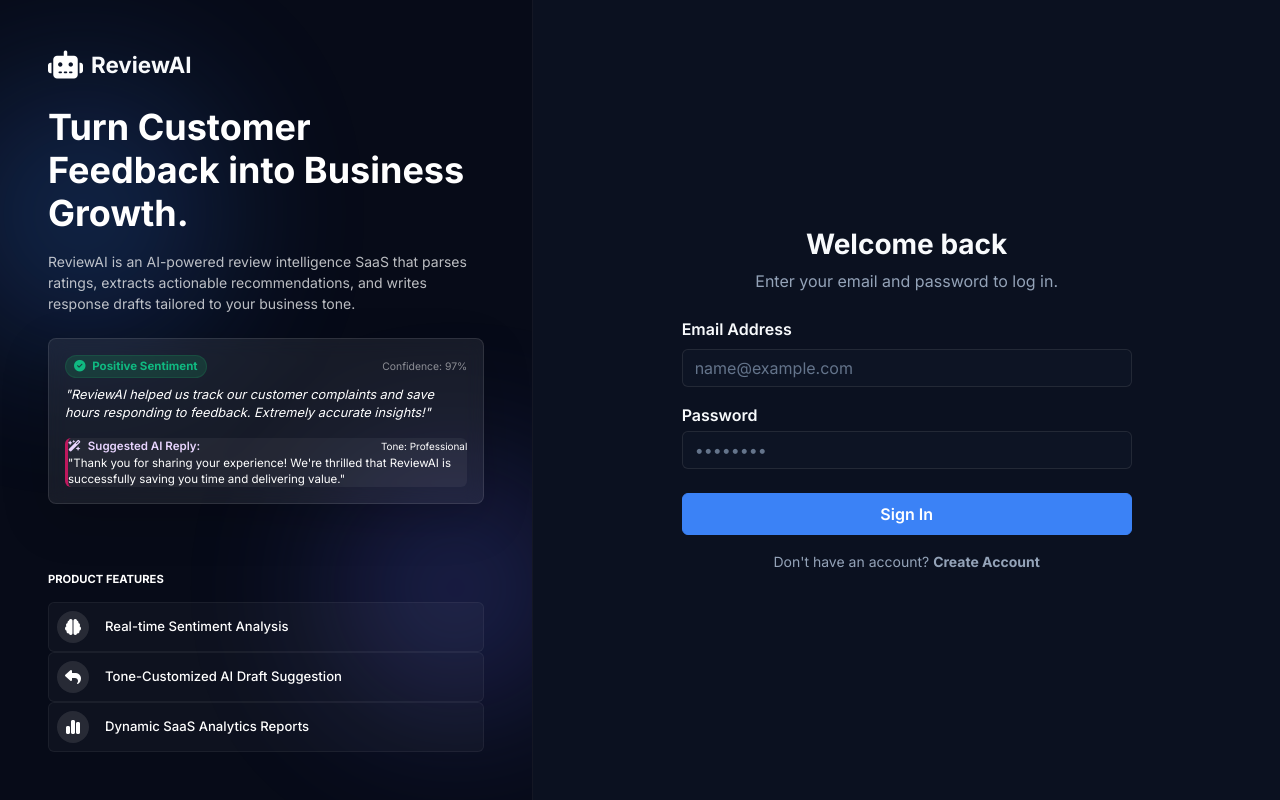
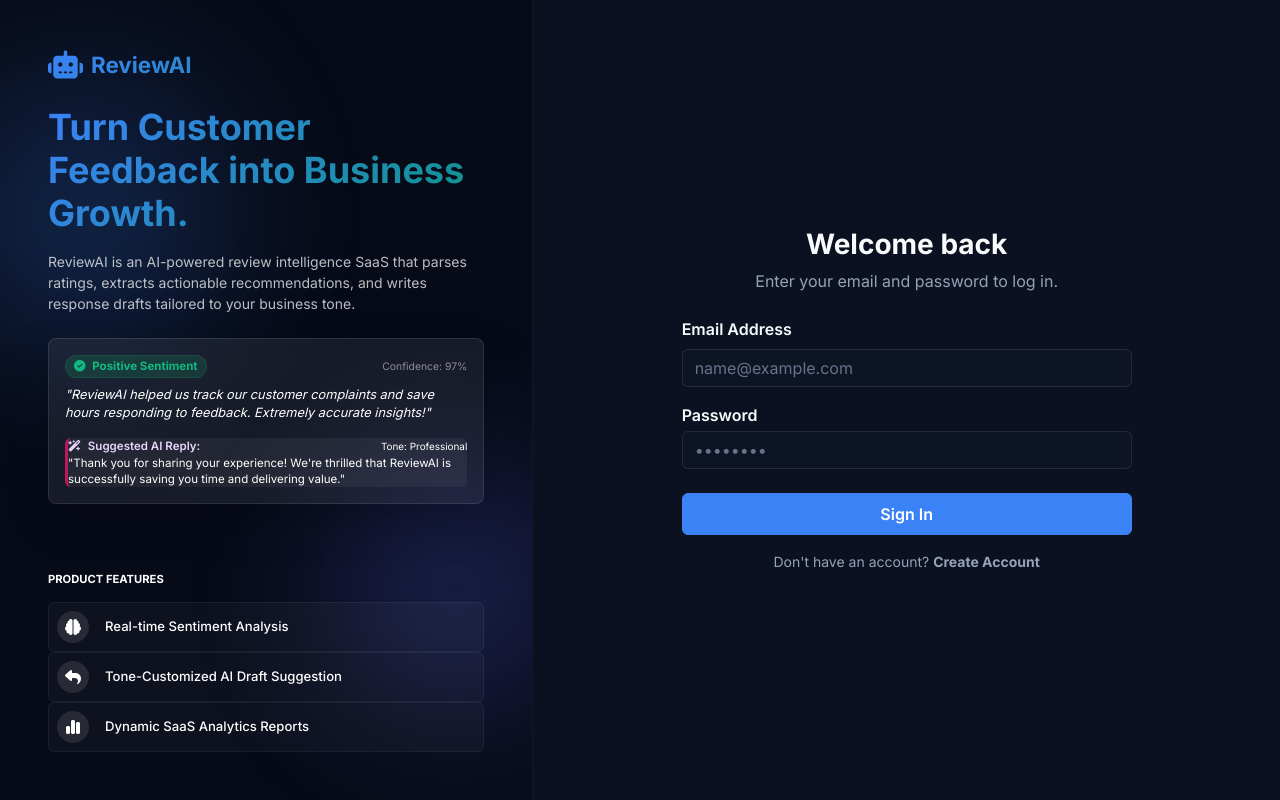
Before and after one commit to Hamzaiftikhar01/ReviewAI, a Django app: page /accounts/login/ in a window 1280 px wide. Run offline with Django 5.2, Linux system fonts and the light colour scheme.

Commit message:
Style login brand panel logo and main header with gradient colors, and ensure full columns responsiveness

```diff
--- a/reviewai/static/css/style.css
+++ b/reviewai/static/css/style.css
@@ -132,9 +132,22 @@ h1, h2, h3, h4, h5, h6 {
 }
 
 .auth-branding h2 {
-    color: #ffffff !important;
     font-size: 2.25rem;
     font-weight: 800;
+    background: linear-gradient(135deg, var(--accent-primary), var(--accent-secondary));
+    -webkit-background-clip: text;
+    -webkit-text-fill-color: transparent;
+}
+
+.auth-sidebar .brand-logo {
+    font-weight: 800;
+    background: linear-gradient(135deg, var(--accent-primary), var(--accent-secondary));
+    -webkit-background-clip: text;
+    -webkit-text-fill-color: transparent;
+}
+
+.auth-sidebar .brand-logo i {
+    color: var(--accent-primary) !important;
 }
 
 .auth-form-container {
--- a/reviewai/templates/auth_base.html
+++ b/reviewai/templates/auth_base.html
@@ -18,7 +18,7 @@
     <div class="row g-0 auth-container">
         <!-- Left Side: Branding -->
         <!-- Left Side: Branding -->
-        <div class="col-lg-5 auth-sidebar d-flex flex-column justify-content-between">
+        <div class="col-12 col-lg-5 auth-sidebar d-flex flex-column justify-content-between">
             <!-- Background Orbs -->
             <div class="glow-orb glow-orb-1"></div>
             <div class="glow-orb glow-orb-2"></div>
@@ -82,7 +82,7 @@
         </div>
 
         <!-- Right Side: Forms -->
-        <div class="col-lg-7 auth-form-container">
+        <div class="col-12 col-lg-7 auth-form-container">
             <div class="auth-form-card">
                 {% block content %}{% endblock %}
             </div>
```
